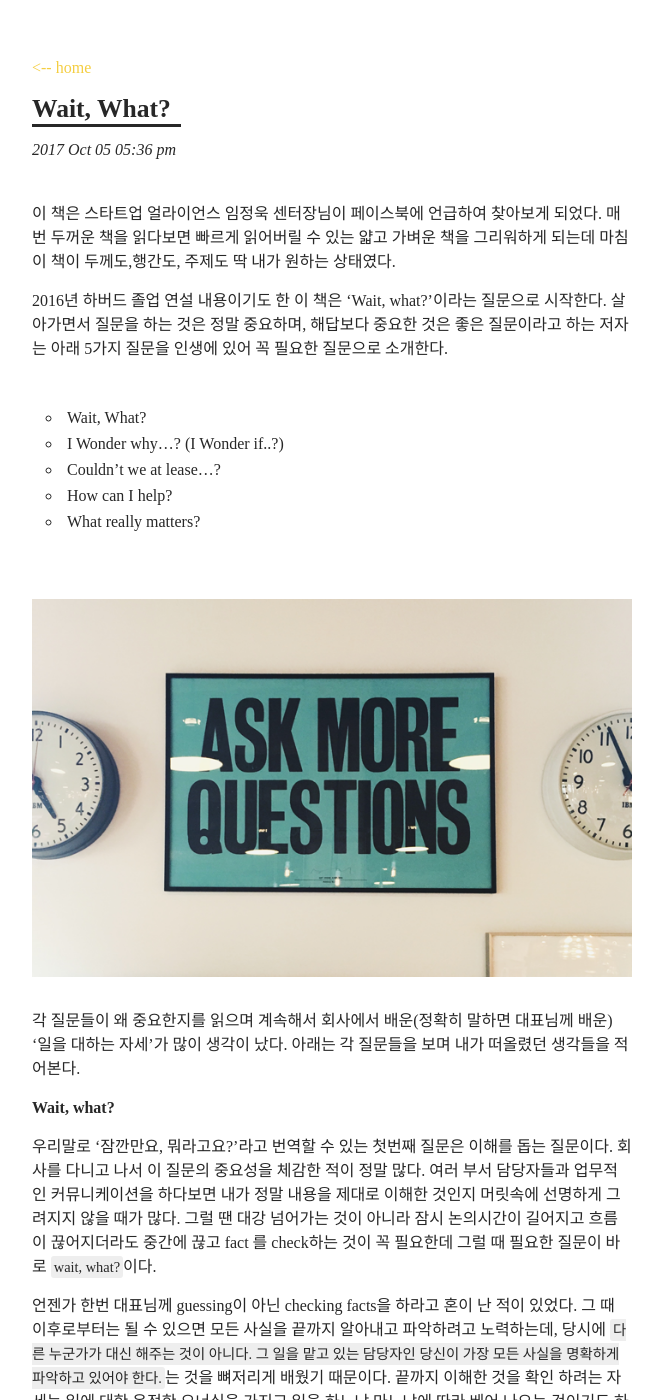
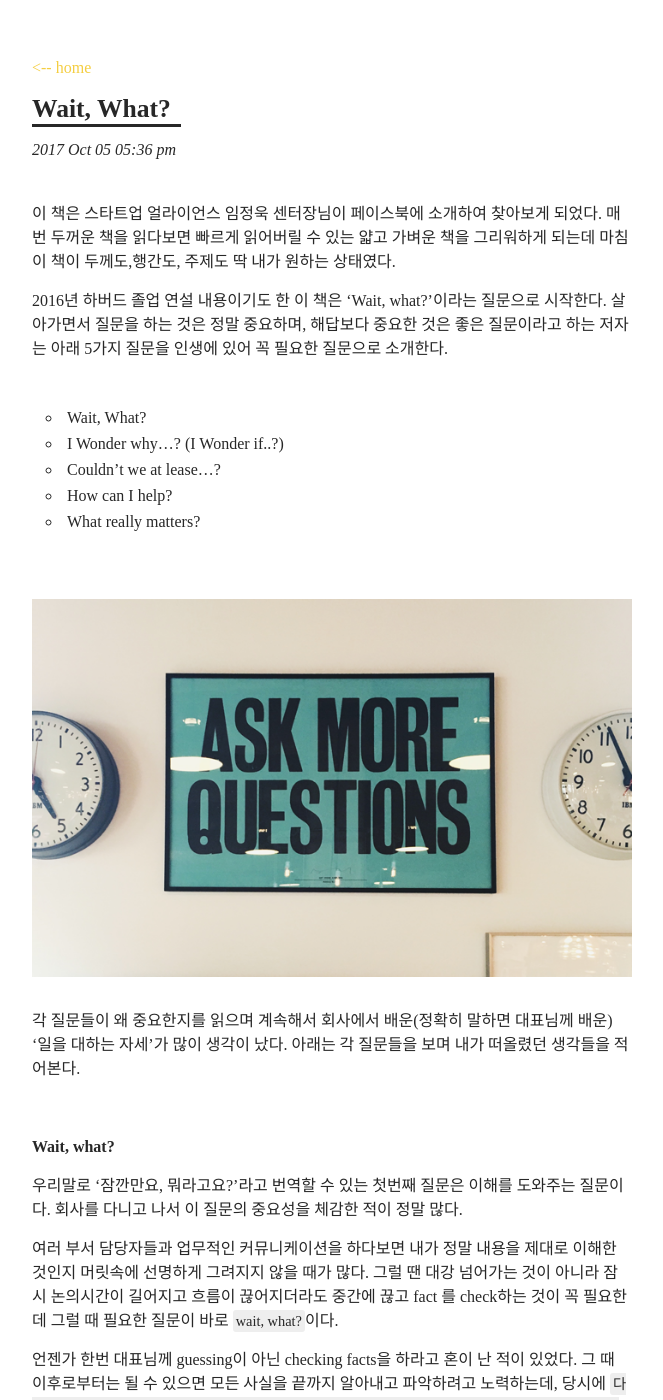
Before and after one commit to rohegg/rohegg.github.io, a Jekyll site: the page built from _posts/2017-10-05-Wait, what?.md, in a window 1280 px wide and 1400 px high. Shown: the whole window, without its empty margins (308-971 px from the left). Built offline with Jekyll 4.4.1, drawn with Linux system fonts in a browser that asks for light colours; some of the changed text lies outside the part shown.

Commit message:
edit post

```diff
--- a/_posts/2017-10-05-Wait, what?.md
+++ b/_posts/2017-10-05-Wait, what?.md
@@ -4,7 +4,7 @@
 date: 2017-10-05T17:36:00Z
 ---
 
-이 책은 스타트업 얼라이언스 임정욱 센터장님이 페이스북에 언급하여 찾아보게 되었다. 매번 두꺼운 책을 읽다보면 빠르게 읽어버릴 수 있는 얇고 가벼운 책을 그리워하게 되는데 마침 이 책이 두께도,행간도, 주제도 딱 내가 원하는 상태였다.
+이 책은 스타트업 얼라이언스 임정욱 센터장님이 페이스북에 소개하여 찾아보게 되었다. 매번 두꺼운 책을 읽다보면 빠르게 읽어버릴 수 있는 얇고 가벼운 책을 그리워하게 되는데 마침 이 책이 두께도,행간도, 주제도 딱 내가 원하는 상태였다.
 
 2016년 하버드 졸업 연설 내용이기도 한 이 책은 ‘Wait, what?’이라는 질문으로 시작한다. 살아가면서 질문을 하는 것은 정말 중요하며, 해답보다 중요한 것은 좋은 질문이라고 하는 저자는 아래 5가지 질문을 인생에 있어 꼭 필요한 질문으로 소개한다.
 
@@ -21,12 +21,14 @@
 <p align="center"><img src="https://rohegg.github.io/assets/img/questions.png" width="100%"></p>
 
 각 질문들이 왜 중요한지를 읽으며 계속해서 회사에서 배운(정확히 말하면 대표님께 배운) ‘일을 대하는 자세’가 많이 생각이 났다. 아래는 각 질문들을 보며 내가 떠올렸던 생각들을 적어본다.
+
 <br>
-
 
 **Wait, what?**
 
-우리말로 ‘잠깐만요, 뭐라고요?’라고 번역할 수 있는 첫번째 질문은 이해를 돕는 질문이다. 회사를 다니고 나서 이 질문의 중요성을 체감한 적이 정말 많다. 여러 부서 담당자들과 업무적인 커뮤니케이션을 하다보면 내가 정말 내용을 제대로 이해한 것인지 머릿속에 선명하게 그려지지 않을 때가 많다. 그럴 땐 대강 넘어가는 것이 아니라 잠시 논의시간이 길어지고 흐름이 끊어지더라도 중간에 끊고 fact 를 check하는 것이 꼭 필요한데 그럴 때 필요한 질문이 바로 ``wait, what?``이다.
+우리말로 ‘잠깐만요, 뭐라고요?’라고 번역할 수 있는 첫번째 질문은 이해를 도와주는 질문이다. 회사를 다니고 나서 이 질문의 중요성을 체감한 적이 정말 많다.
+
+여러 부서 담당자들과 업무적인 커뮤니케이션을 하다보면 내가 정말 내용을 제대로 이해한 것인지 머릿속에 선명하게 그려지지 않을 때가 많다. 그럴 땐 대강 넘어가는 것이 아니라 잠시 논의시간이 길어지고 흐름이 끊어지더라도 중간에 끊고 fact 를 check하는 것이 꼭 필요한데 그럴 때 필요한 질문이 바로 ``wait, what?``이다.
 
 언젠가 한번 대표님께 guessing이 아닌 checking facts을 하라고 혼이 난 적이 있었다. 그 때 이후로부터는 될 수 있으면 모든 사실을 끝까지 알아내고 파악하려고 노력하는데, 당시에 ``다른 누군가가 대신 해주는 것이 아니다. 그 일을 맡고 있는 담당자인 당신이 가장 모든 사실을 명확하게 파악하고 있어야 한다. ``는 것을 뼈저리게 배웠기 때문이다. 끝까지 이해한 것을 확인 하려는 자세는 일에 대한 온전한 오너십을 가지고 일을 하느냐 마느냐에 따라 베어 나오는 것이기도 하다. 여전히 회사에서 많은 상황을 마주하며 이 질문의 중요성을 매번 깨닫고 있다.
 
@@ -58,7 +60,7 @@
 
 내가 어떻게 도와줄 수 있느냐는 질문은 내가 상대방에게 들었을 때 정말 고마운 질문이었다. 가끔 회사의 PM님이나 다른 부서의 동료분들이 이렇게 물어봐주실 때가 있는데 그때마다 감동을 받았다. 어떻게 도와줄 수 있느냐는 질문은 상대방을 배려한 질문이다. 내가 도와줄게, 내가 해줄게가 아닌 상대방에게 주권을 넘김으로써 도움이 필요한 대상이 명확하게 요청할 수 있도록 도와준다.
 
-나는 누군가에게, 혹은 다른 동료에게 이렇게 물어본 적이 있었던가..
+``나는 누군가에게, 혹은 다른 동료에게 이렇게 물어본 적이 있었던가..``
 
 <br>
 
```
Also changed, not shown: other parts of _posts/2017-10-05-Wait, what?.md (+2 -1 lines).
